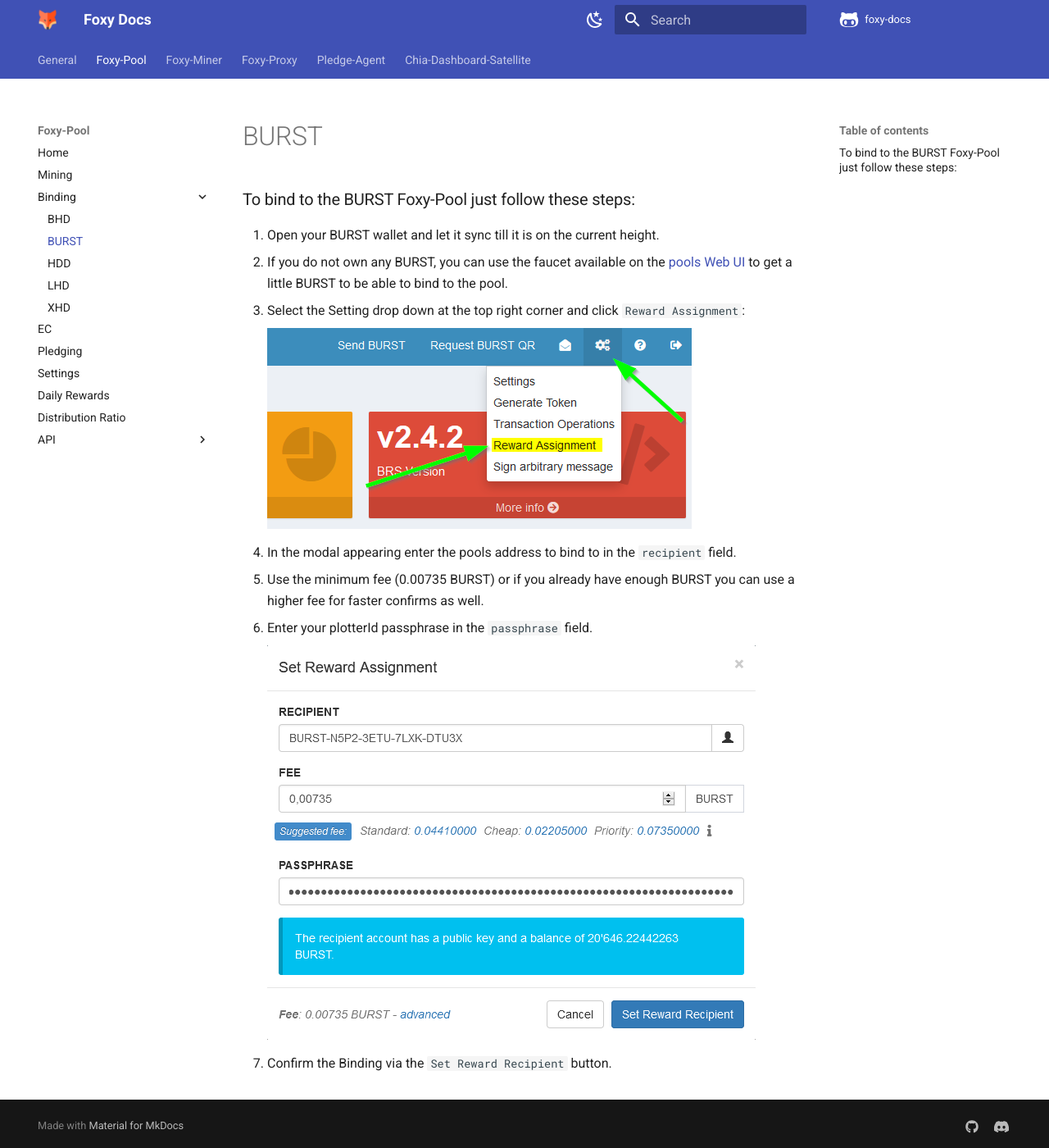
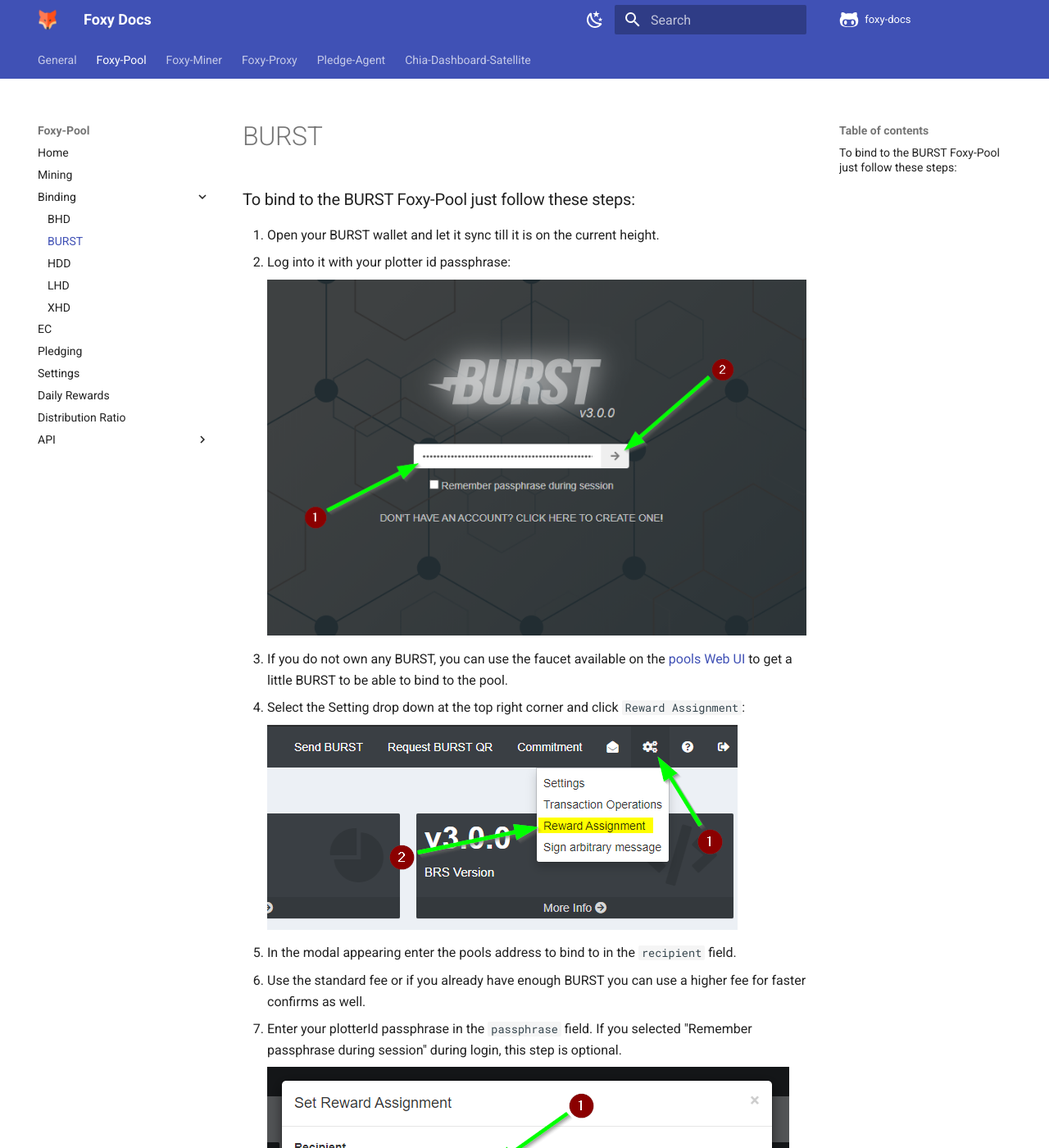
Before and after one commit to foxypool/docs, an MkDocs documentation site: the page built from docs/foxy-pool/binding/burst.md, in a window 1280 px wide and 1400 px high. Shown: the whole window at 82% size. Built offline with MkDocs 1.6.1 and Material for MkDocs 9.7.7, drawn with Linux system fonts in a browser that asks for light colours; comment, search, counter and statistics services are not loaded.

Commit message:
Update burst binding docs for BRS 3.0.0

```diff
--- a/docs/foxy-pool/binding/burst.md
+++ b/docs/foxy-pool/binding/burst.md
@@ -1,16 +1,19 @@
 ### To bind to the BURST Foxy-Pool just follow these steps:
 
-1. Open your BURST wallet and let it sync till it is on the current
-   height.
-2. If you do not own any BURST, you can use the faucet available on the [pools Web UI](https://burst.foxypool.io/faucet) to get a little BURST to be able to bind to the pool.
-3. Select the Setting drop down at the top right corner and click `Reward Assignment`:
+1. Open your BURST wallet and let it sync till it is on the current height.
+2. Log into it with your plotter id passphrase:
 
-    ![BURST Bind to selection](../../assets/img/binding/burst-bind-1.png){: loading=lazy }
+    ![BURST Login](../../assets/img/binding/burst-bind-1.png){: loading=lazy }
 
-3. In the modal appearing enter the pools address to bind to in the `recipient` field.
-4. Use the minimum fee (0.00735 BURST) or if you already have enough BURST you can use a higher fee for faster confirms as well.
-5. Enter your plotterId passphrase in the `passphrase` field.
+3. If you do not own any BURST, you can use the faucet available on the [pools Web UI](https://burst.foxypool.io/faucet) to get a little BURST to be able to bind to the pool.
+4. Select the Setting drop down at the top right corner and click `Reward Assignment`:
 
-    ![BURST Bind to](../../assets/img/binding/burst-bind-2.png){: loading=lazy }
+    ![BURST Bind to selection](../../assets/img/binding/burst-bind-2.png){: loading=lazy }
 
-5. Confirm the Binding via the `Set Reward Recipient` button.
+5. In the modal appearing enter the pools address to bind to in the `recipient` field.
+6. Use the standard fee or if you already have enough BURST you can use a higher fee for faster confirms as well.
+7. Enter your plotterId passphrase in the `passphrase` field. If you selected "Remember passphrase during session" during login, this step is optional.
+
+    ![BURST Bind to](../../assets/img/binding/burst-bind-3.png){: loading=lazy }
+
+8. Confirm the Binding via the `Set Reward Recipient` button.
```
Also changed, not shown: docs/assets/img/binding/burst-bind-1.png, docs/assets/img/binding/burst-bind-2.png, docs/assets/img/binding/burst-bind-3.png (added).
